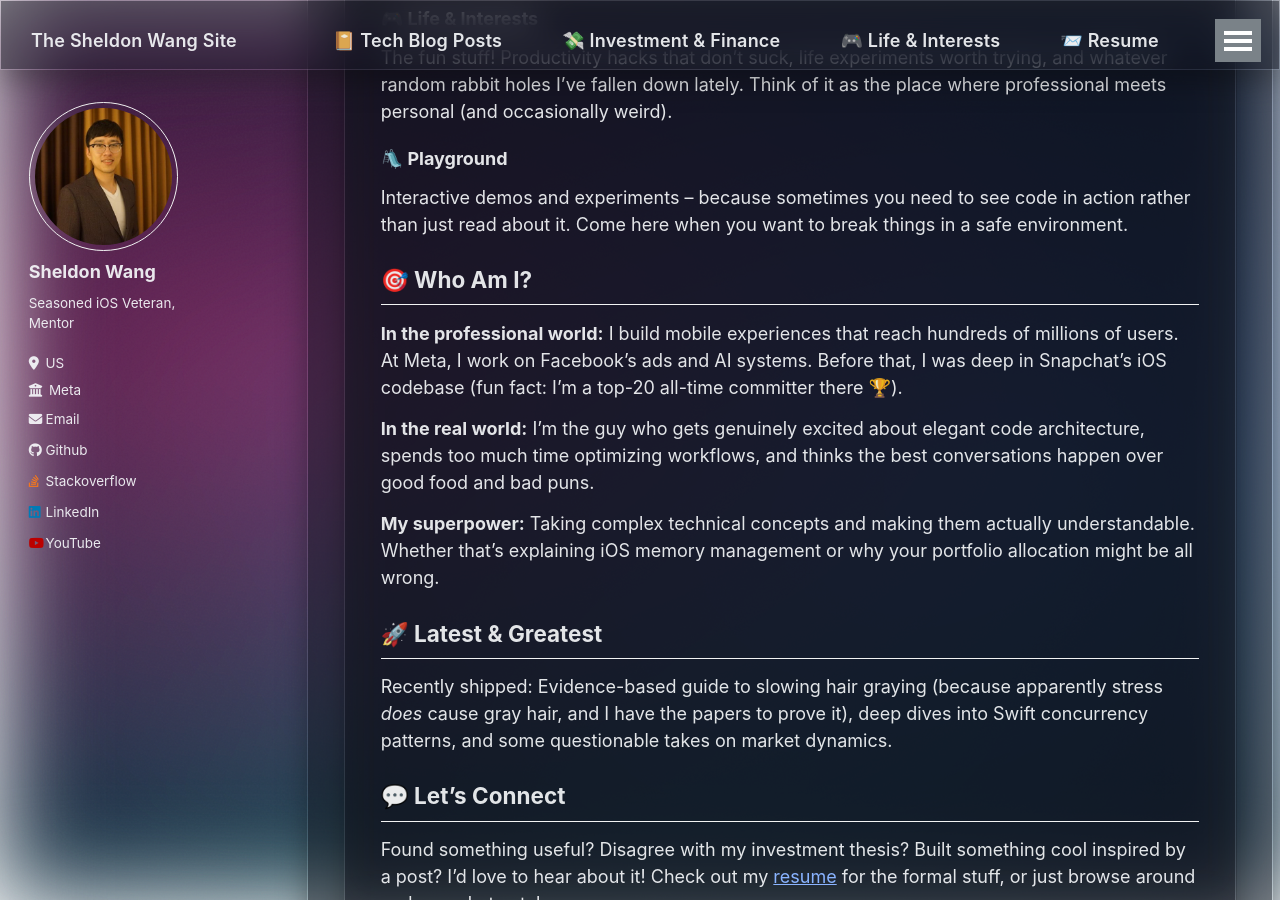
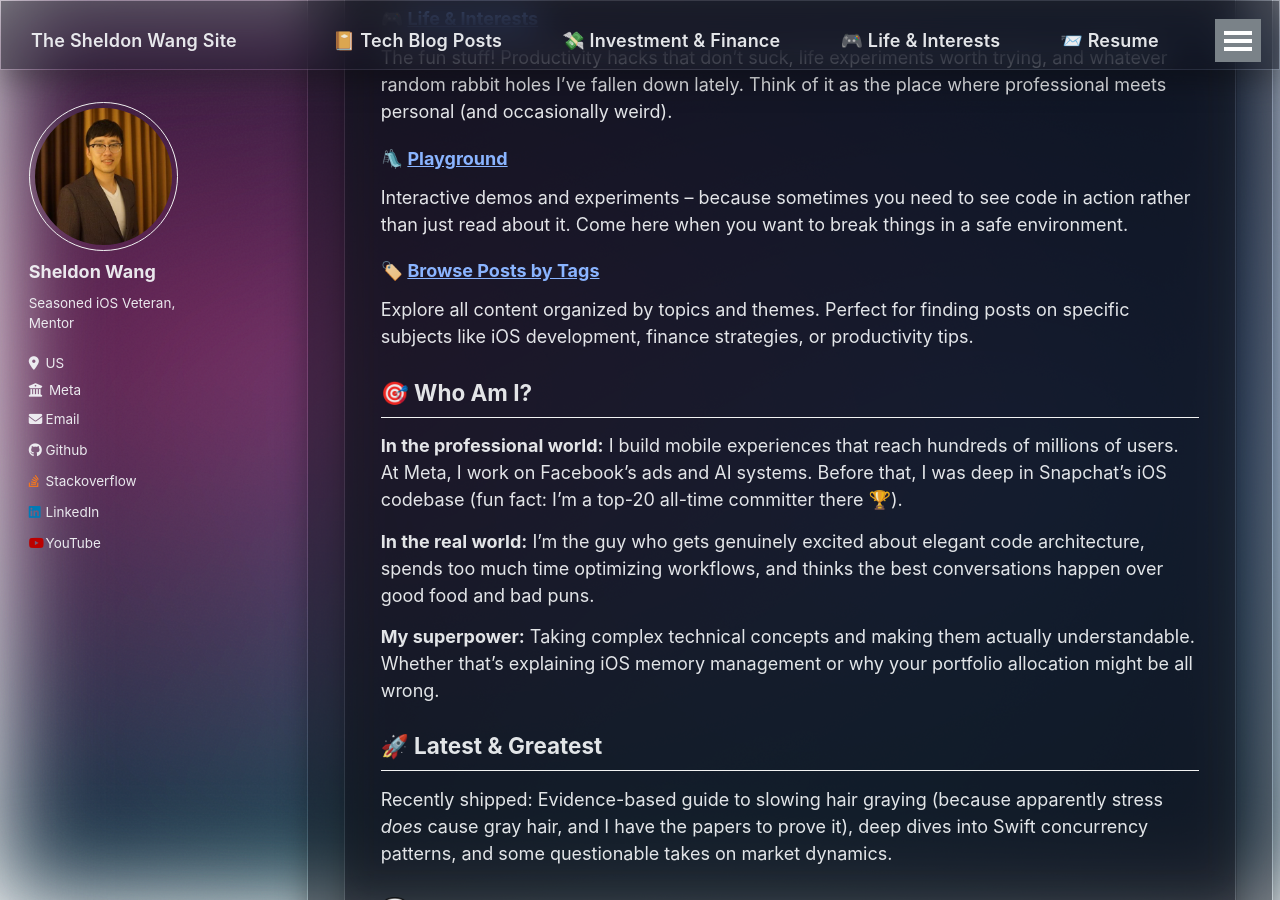
Before and after one commit to SheldonWangRJT/SheldonWangRJT.Github.io, a Jekyll site: the page built from _pages/about.md, in a window 1280 px wide and 900 px high, scrolled down 662 px. Built offline with Jekyll 4.4.1, drawn with Linux system fonts in a browser that asks for light colours.

Commit message:
Add navigation links to landing page section titles
- Made all section titles clickable links to their respective pages:
  * Tech Blog Posts → /year-archive/ (posts archive)
  * Investment & Finance → /portfolio/ (portfolio collection)
  * Life & Interests → /life/ (life collection)
  * Playground → /playground/ (playground collection)
- Added new 'Browse Posts by Tags' section with link to /tags/
- Improved user experience with direct navigation from landing page
- Enhanced discoverability of all content sections

```diff
--- a/_pages/about.md
+++ b/_pages/about.md
@@ -11,17 +11,20 @@ Welcome to my corner of the internet! 🌐 I'm Sheldon – Staff iOS Engineer at
 
 ## 🗺️ What You'll Find Here
 
-### 📔 **Tech Blog Posts**
+### 📔 [**Tech Blog Posts**](/year-archive/)
 Deep dives into iOS development, system design, and the art of building apps that millions love. From Swift concurrency patterns to performance optimization tips that actually work. Perfect for when you want to level up your mobile game!
 
-### 💸 **Investment & Finance**
+### 💸 [**Investment & Finance**](/portfolio/)
 My thoughts on markets, money, and making sense of the economic chaos around us. Expect data-driven analysis mixed with just enough skepticism to keep things interesting. Warning: may contain unpopular opinions about crypto. 😏
 
-### 🎮 **Life & Interests**
+### 🎮 [**Life & Interests**](/life/)
 The fun stuff! Productivity hacks that don't suck, life experiments worth trying, and whatever random rabbit holes I've fallen down lately. Think of it as the place where professional meets personal (and occasionally weird).
 
-### 🛝 **Playground**
+### 🛝 [**Playground**](/playground/)
 Interactive demos and experiments – because sometimes you need to see code in action rather than just read about it. Come here when you want to break things in a safe environment.
+
+### 🏷️ [**Browse Posts by Tags**](/tags/)
+Explore all content organized by topics and themes. Perfect for finding posts on specific subjects like iOS development, finance strategies, or productivity tips.
 
 ## 🎯 Who Am I?
 
```
